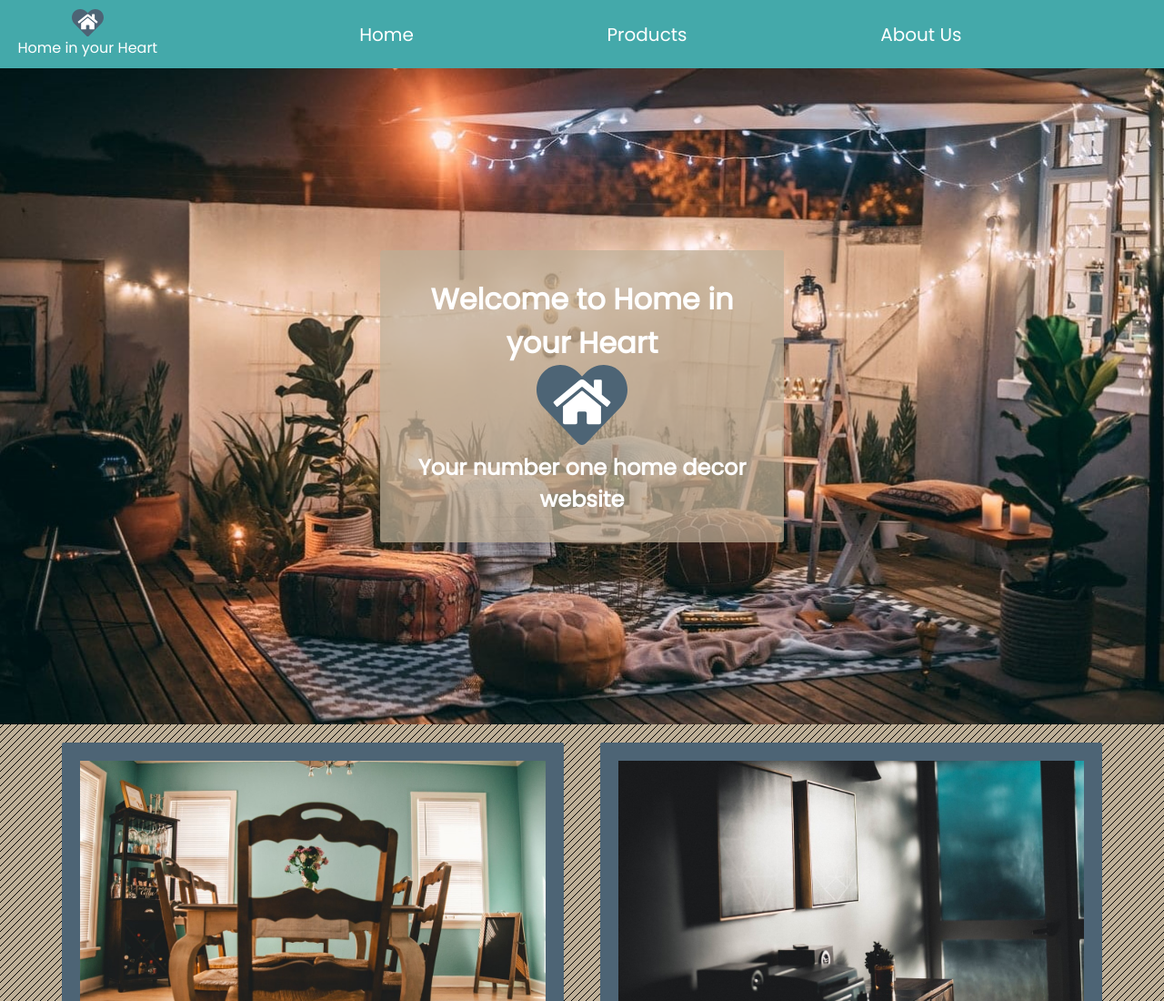
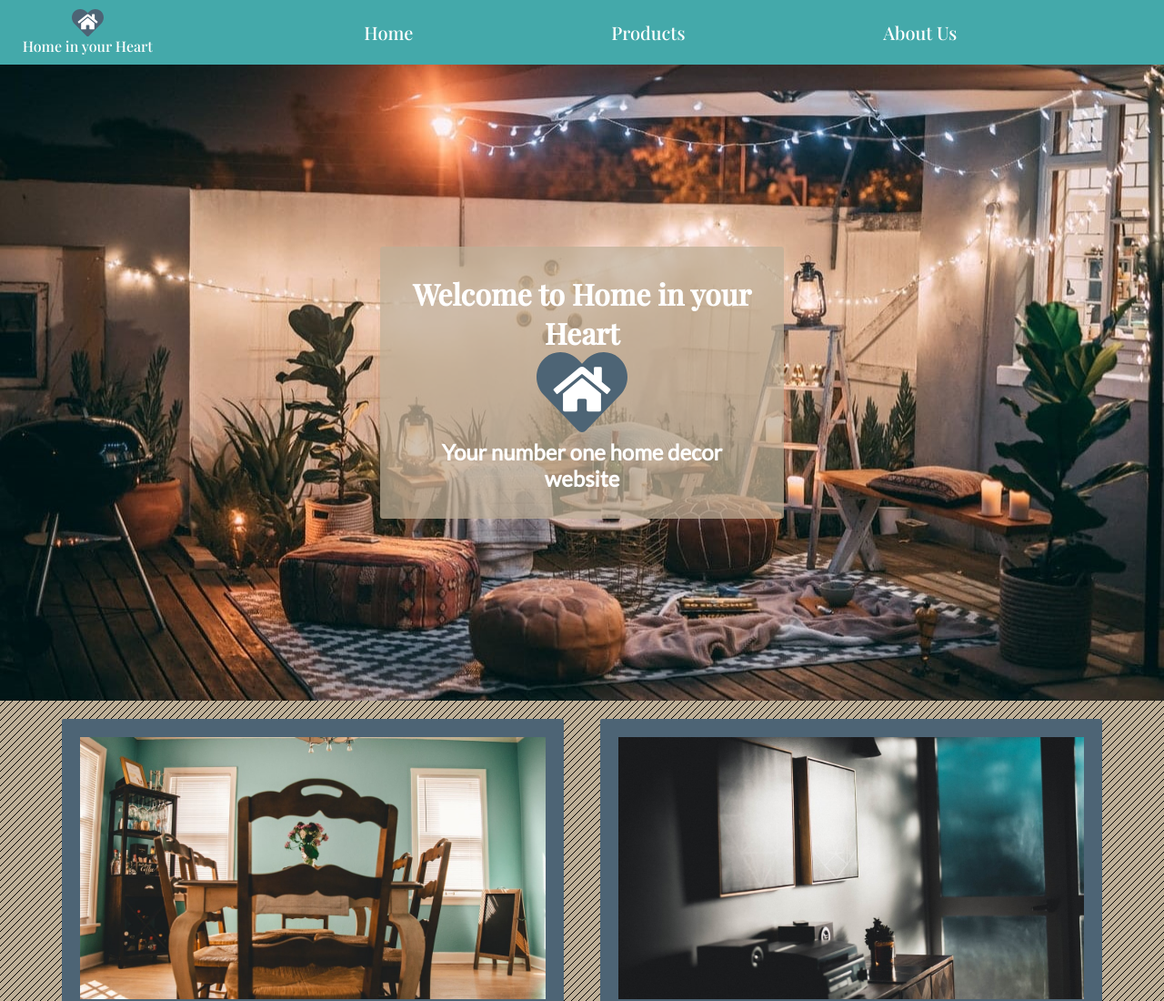
Before and after one commit to TrygveKontoret/Design2-MA1, a plain HTML site: page index.html in a window 1280 px wide. Shown: the top 1100 px of the page at 91% size. Drawn offline with nearby package versions, Linux system fonts and the light colour scheme.

Commit message:
Added fonts

```diff
--- a/style.css
+++ b/style.css
@@ -1,15 +1,31 @@
-@import url('https://fonts.googleapis.com/css2?family=Poppins&display=swap');
+@import url('https://fonts.googleapis.com/css2?family=Lato&family=Playfair+Display:wght@500&family=Poppins&display=swap');
+/* font-family: 'Lato', sans-serif;
+font-family: 'Playfair Display', serif;
+font-family: 'Poppins', sans-serif; */
 
 * {
     margin: 0;
     padding: 0;
     list-style-type: none;
-    font-family: 'Poppins', sans-serif;;
+    font-family: 'Poppins', sans-serif;
 }
 
 a {
     text-decoration: none;
     color: white;
+}
+
+h1 {
+    font-family: 'Playfair Display', serif;
+    font-weight: bolder;
+}
+
+h2 {
+    font-family: 'Lato', sans-serif;
+}
+
+li {
+    font-family: 'Playfair Display', serif;
 }
 
 h3 {
@@ -37,6 +53,10 @@ header {
     align-items: center;
     flex-direction: column;
     width: 200px;
+}
+
+.logo p {
+    font-family: 'Playfair Display', serif;
 }
 
 .logo img {
```
